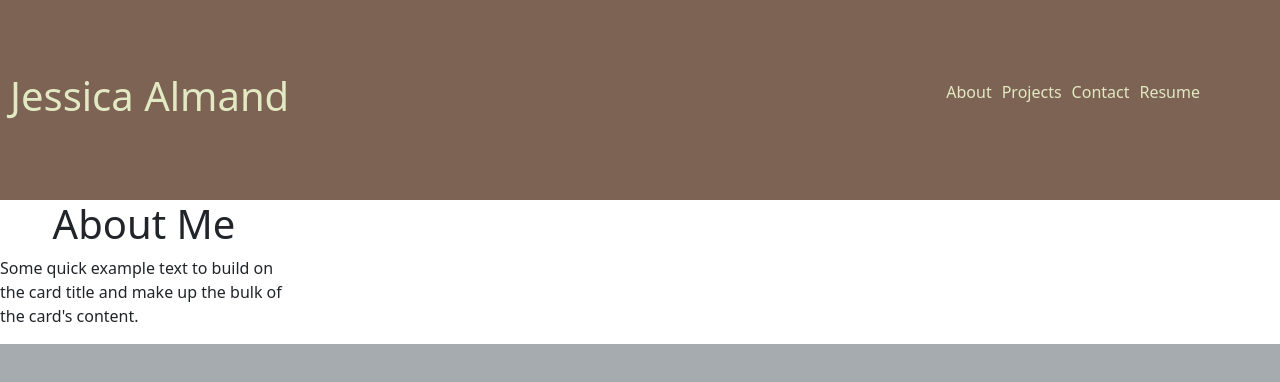
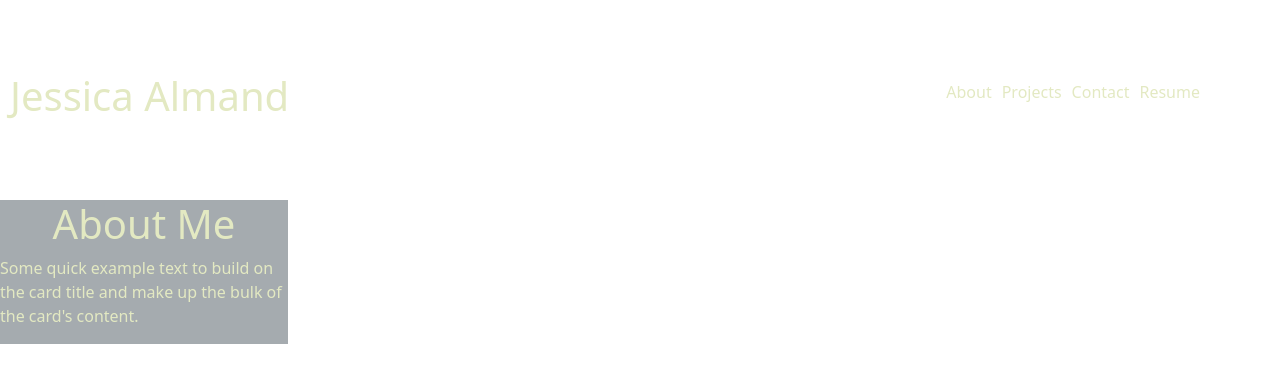
Before and after one commit to jalmand2/react-portfolio, a React (Create React App) app: page / in a window 1280 px wide. Shown: the top 382 px of the page. Built offline with nearby package versions, Linux system fonts and the light colour scheme.

Commit message:
Added more to CSS

```diff
--- a/src/components/About/index.jsx
+++ b/src/components/About/index.jsx
@@ -3,7 +3,7 @@ import '../styles/app.css'
 
 const About = () => {
     return (
-        <div style={{width: '18rem', class:'card', display: 'flex', flexDirection: 'column', alignItems: 'center'}}>
+        <div class='about' style={{width: '18rem', class:'card', display: 'flex', flexDirection: 'column', alignItems: 'center'}}>
         <h1 style={{class: 'card-title'}}>About Me</h1>
         <p class="card-body">Some quick example text to build on the card title and make up the bulk of the card's content.</p>
       </div>
--- a/src/components/styles/app.css
+++ b/src/components/styles/app.css
@@ -5,12 +5,13 @@
 --raw-umber: #7c6354ff;
 --silver-chalice: #a5abafff;
 }
+* {
+  color: var(--pale-spring-bud);
+}
 .header {
-    background: var(--raw-umber);
+    background-image: ;
     height: 200px;
-    color: var(--pale-spring-bud);
   }
-
-html {
-    background: var(--silver-chalice);
+.about {
+  background: var(--silver-chalice);
 }
```
